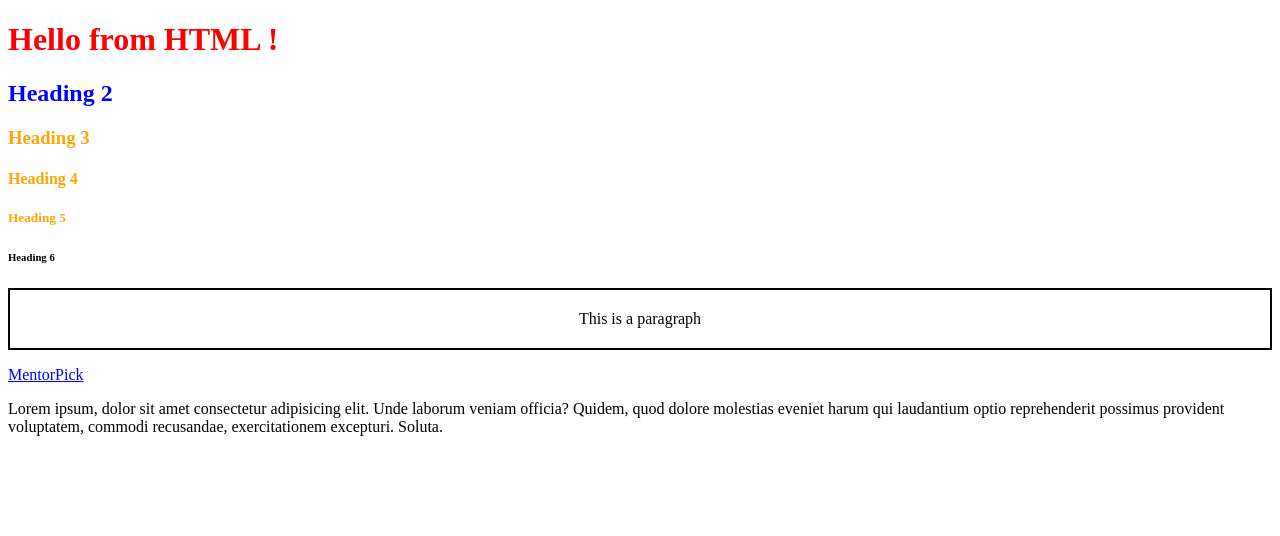
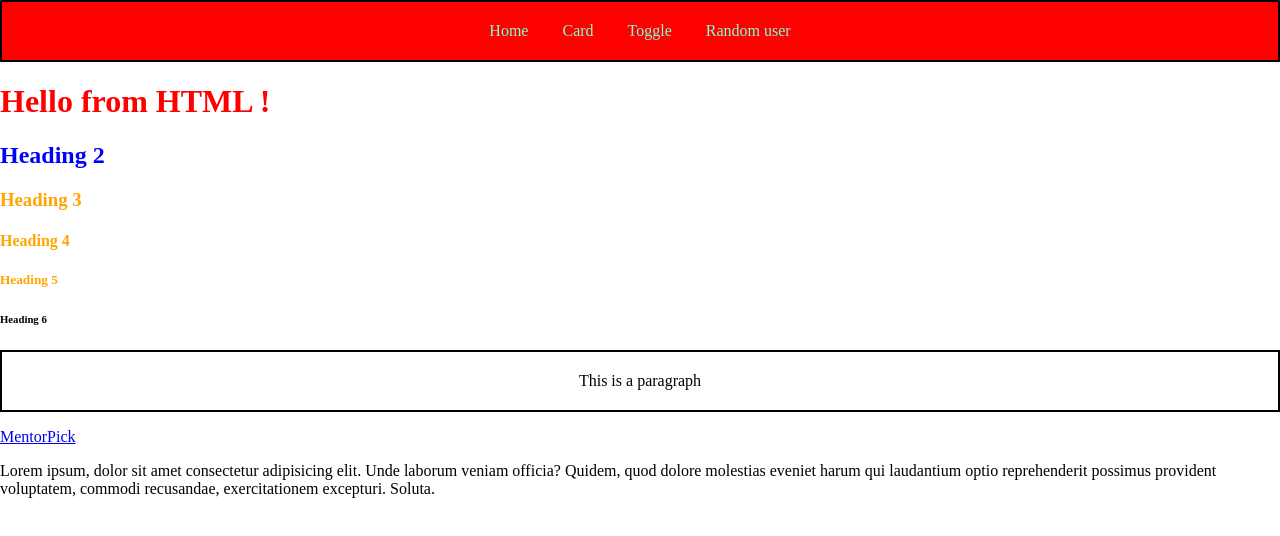
Before and after one commit to Srinidhi-Edulakanti/AutoSuggest, a website: page frontend/index.html in a window 1280 px wide. Drawn offline with Linux system fonts and the light colour scheme.

Commit message:
created navbar

```diff
--- a/frontend/css/index.css
+++ b/frontend/css/index.css
@@ -14,3 +14,25 @@
     padding: 20px;
     text-align: center;
 }
+.navbar{
+    border: 2px;
+    border-color: black;
+    border-style: solid;
+    padding: 20px;
+    background-color: red;
+    text-align: center;
+}
+
+.navbar a{
+    color: aquamarine;
+    padding: 15px;
+    text-decoration: none;
+}
+
+.navbar a:hover{
+    background-color: rgb(246, 184, 184);
+    color:white
+}
+body{
+    margin: 0px;
+}
--- a/frontend/index.html
+++ b/frontend/index.html
@@ -7,6 +7,12 @@
     <link rel="stylesheet" href="css/index.css">
 </head>
 <body>
+    <div class="navbar">
+        <a href=""> Home</a>
+        <a href=""> Card</a>
+        <a href=""> Toggle</a>
+        <a href=""> Random user</a>
+    </div>
     <h1> Hello from HTML !</h1>
     <h2 id="heading-2"> Heading 2</h2>
     <h3 class="heading"> Heading 3</h3>
```
